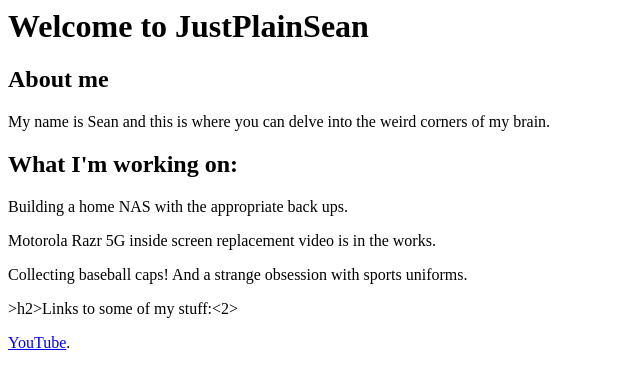
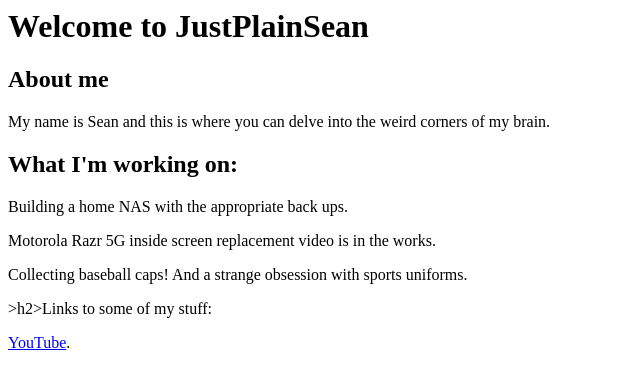
Before and after one commit to justplainsean/justplainsean, a plain HTML site: page index.html in a window 1280 px wide. Shown: the full height of the page, 0-640 px from the left. Drawn offline with Linux system fonts and the light colour scheme.

Commit message:
Update index.html

```diff
--- a/index.html
+++ b/index.html
@@ -16,7 +16,7 @@
         <p>
             Collecting baseball caps! And a strange obsession with sports uniforms.
         </p>
-        >h2>Links to some of my stuff:<2>
+        >h2>Links to some of my stuff:</h2>
         <p>
             <a href="https://www.youtube.com/channel/UCmxX0qjWi9w1RbfuyYcfltg">
             YouTube</a>.
```
